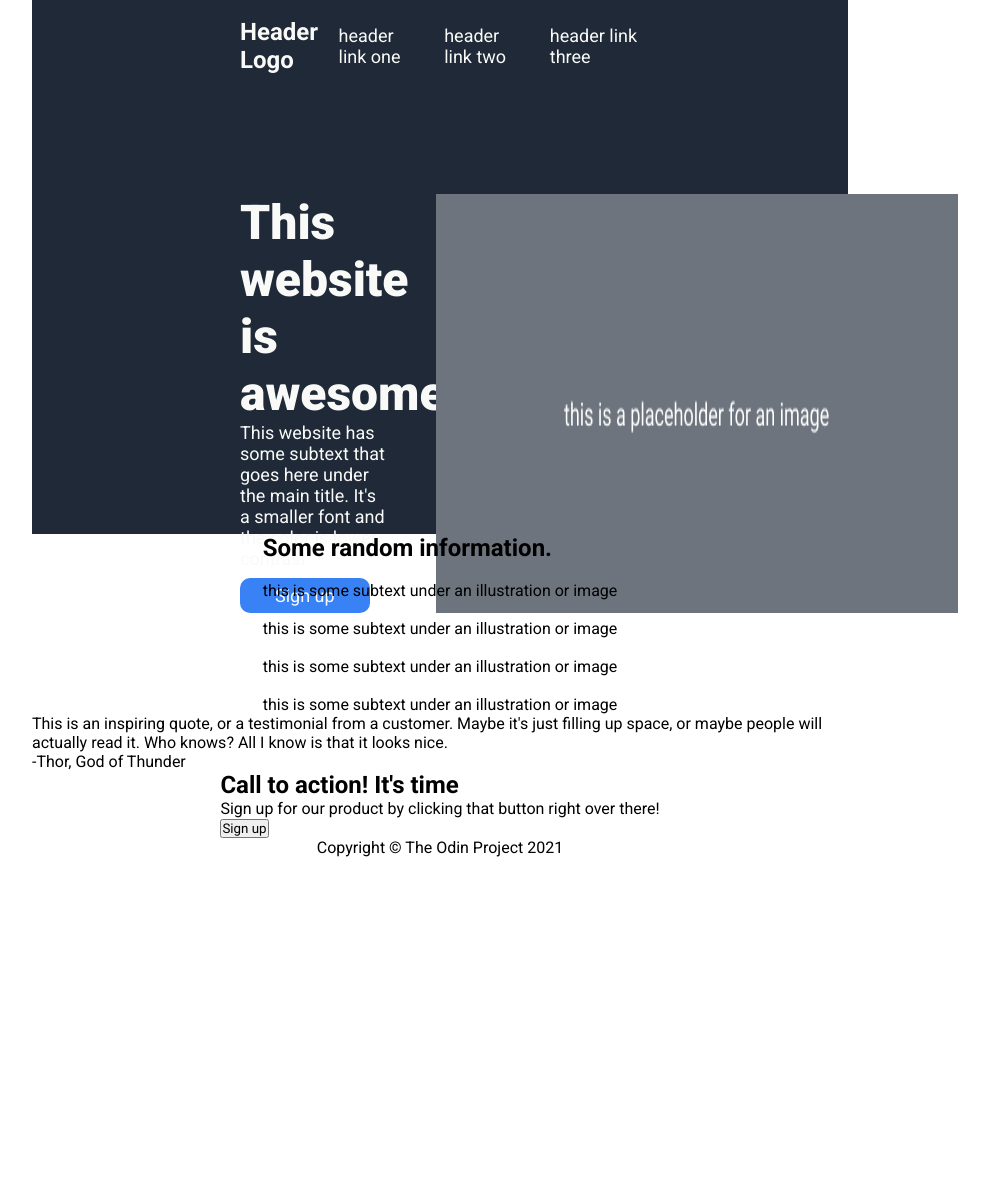
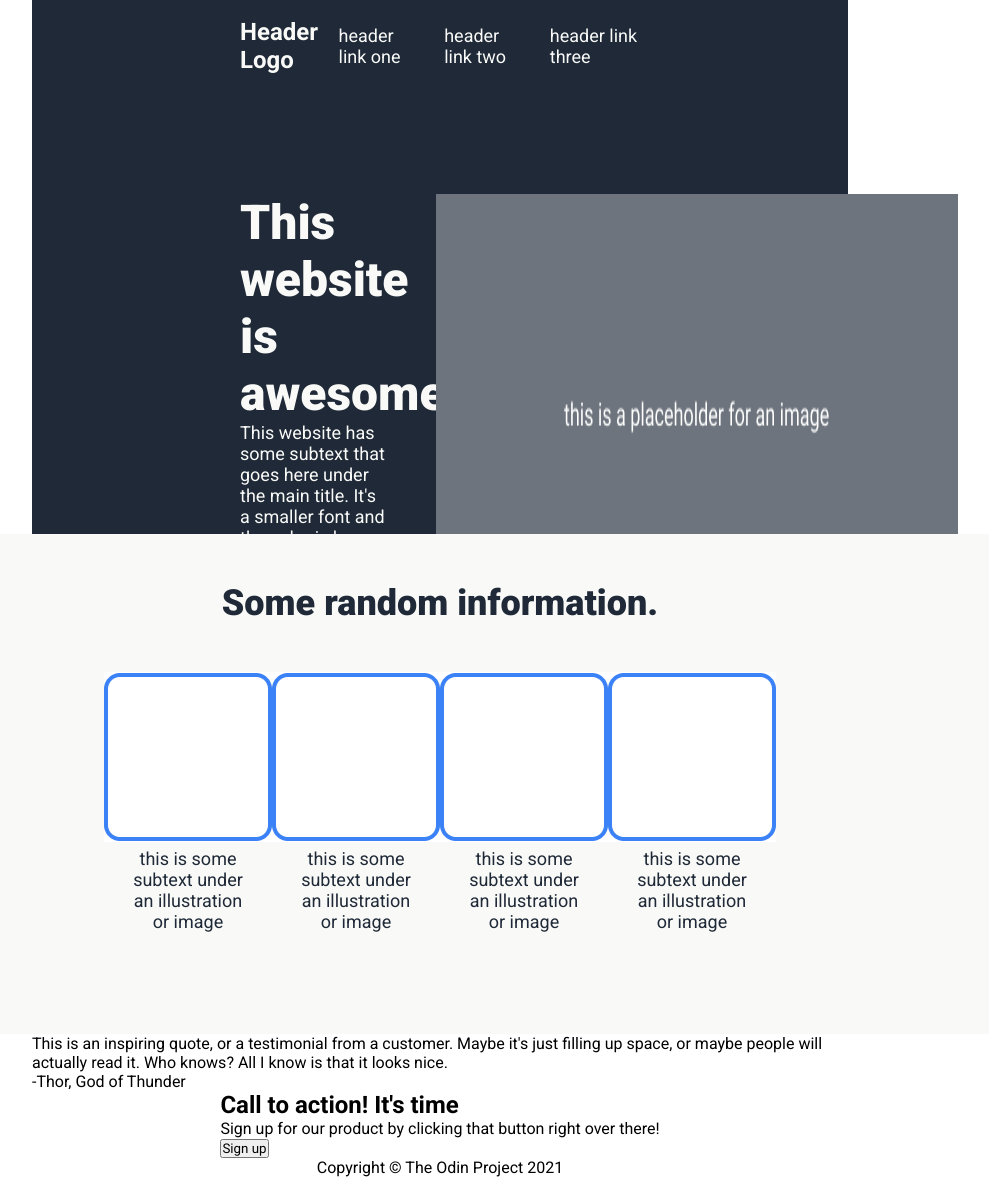
Before and after one commit to ymt18gh/odin-landing-page, a plain HTML site: page index.html in a window 1280 px wide. Shown: the whole page, without its empty margins (200-1189 px from the left). Before the commit the page ends 857 px from the top, so only its background shows below. Drawn offline with Linux system fonts and the light colour scheme.

Commit message:
Random info part done

```diff
--- a/index.html
+++ b/index.html
@@ -30,23 +30,35 @@
               This website has some subtext that goes here under the main title.
               It's a smaller font and the color is lower contrast
             </p>
-            <button id="signup">Sign up</button>
+            <button id="signup" class="font-18">Sign up</button>
           </div>
           <img src="images/intro-preview.png" alt="" />
         </div>
       </div>
-      <div>
-        <h2>Some random information.</h2>
-        <img src="" alt="" />
-        <p>this is some subtext under an illustration or image</p>
-        <img src="" alt="" />
-        <p>this is some subtext under an illustration or image</p>
-        <img src="" alt="" />
-        <p>this is some subtext under an illustration or image</p>
-        <img src="" alt="" />
-        <p>this is some subtext under an illustration or image</p>
+
+      <div id="information">
+        <h2 id="info-header" class="font-36-extra text-center">Some random information.</h2>
+        <div id="img-gp" class="center-align">
+          <div>
+            <img src="images/illustration-card.png" alt="">
+            <p class="font-18 text-center">this is some subtext under an illustration or image</p>
+          </div>
+          <div>
+            <img src="images/illustration-card.png" alt="">
+            <p class="font-18 text-center">this is some subtext under an illustration or image</p>
+          </div>
+          <div>
+            <img src="images/illustration-card.png" alt="">
+            <p class="font-18 text-center">this is some subtext under an illustration or image</p>
+          </div>
+          <div>
+            <img src="images/illustration-card.png" alt="">
+            <p class="font-18 text-center">this is some subtext under an illustration or image</p>
+          </div>
+        </div>
       </div>
-      <div>
+
+      <div id="quote">
         <p>
           This is an inspiring quote, or a testimonial from a customer. Maybe
           it's just filling up space, or maybe people will actually read it. Who
--- a/styles.css
+++ b/styles.css
@@ -28,6 +28,15 @@
 .font-48-extra {
     font-size: 48px;
     font-weight: 800;
+}
+
+.font-36-extra {
+    font-size: 36px;
+    font-weight: 800;
+}
+
+.text-center {
+    text-align: center;
 }
 
 #container {
@@ -65,13 +74,37 @@
 #main #signup {
     color: #F9FAF8;
     background-color: #3882F6;
-    font-size: 18px;
     border-radius: 10px;
     border: none;
     margin-top: 9px;
     padding: 7px 35px;
 }
 
-#introduction img {
-    background: white;
+#information {
+    color: #1F2937;
+    background-color: #F9FAF8;
+    height: 500px;
 }
+
+#info-header {
+    padding-top: 48px;
+}
+
+#img-gp {
+    padding-top: 48px;
+    padding-left: 285px;
+    padding-right: 285px;
+}
+
+#img-gp div {
+    display: flex;
+    flex-direction: column;
+    align-items: center;
+}
+
+#img-gp p {
+    line-height: 21px;
+    padding-top: 6px;
+    padding-left: 20px;
+    padding-right: 20px;
+}
```
Also changed, not shown: images/illustration-card.png (added).
